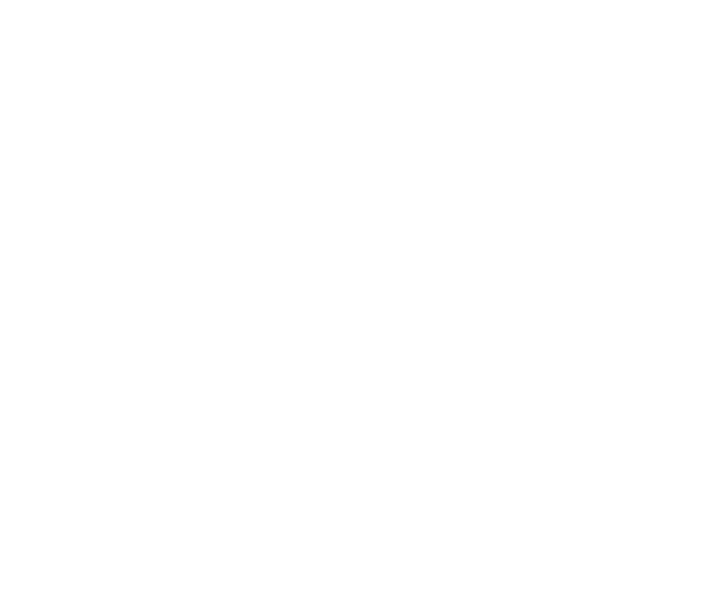
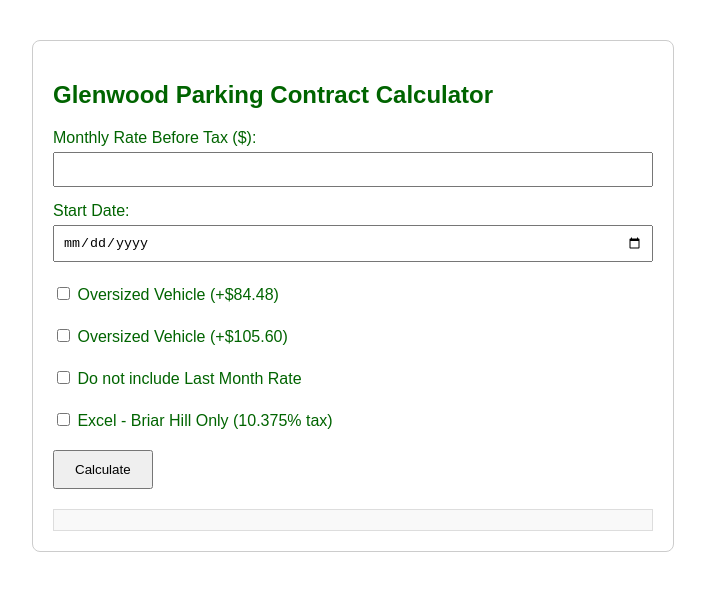
Before and after one commit to Mrrisaac/parking-calc, a plain HTML site: page index.html in a window 1280 px wide. Shown: the whole page, without its empty margins (287-992 px from the left). Drawn offline with Linux system fonts and the light colour scheme.

Commit message:
Update index.html

```diff
--- a/index.html
+++ b/index.html
@@ -3,11 +3,138 @@
 <head>
   <meta charset="UTF-8" />
   <meta name="viewport" content="width=device-width, initial-scale=1.0" />
-  <title>Glenwood Parking Contract Calculator</title>
+  <title>Parking Fee Calculator</title>
   <link rel="manifest" href="manifest.json">
   <meta name="theme-color" content="#ffffff" />
+  <style>
+    body {
+      font-family: Arial, sans-serif;
+      max-width: 600px;
+      margin: 40px auto;
+      padding: 20px;
+      border: 1px solid #ccc;
+      border-radius: 8px;
+      color: darkgreen;
+    }
+    label {
+      display: block;
+      margin-top: 15px;
+    }
+    input[type="number"], input[type="date"] {
+      width: 100%;
+      padding: 8px;
+      margin-top: 5px;
+      box-sizing: border-box;
+    }
+    input[type="checkbox"] {
+      margin-top: 10px;
+    }
+    button {
+      margin-top: 20px;
+      padding: 10px 20px;
+    }
+    .result {
+      margin-top: 20px;
+      padding: 10px;
+      background-color: #f9f9f9;
+      border: 1px solid #ddd;
+    }
+    table {
+      width: 100%;
+      border-collapse: collapse;
+      margin-top: 10px;
+    }
+    th, td {
+      text-align: left;
+      padding: 8px;
+      border-bottom: 1px solid #ddd;
+    }
+    th {
+      background-color: #f2f2f2;
+    }
+  </style>
 </head>
 <body>
-<!-- The full working HTML you have open now will be saved here (trimmed for size) -->
+  <h2>Glenwood Parking Contract Calculator</h2>
+  <label for="monthlyRate">Monthly Rate Before Tax ($):</label>
+  <input type="number" id="monthlyRate" step="0.01" />
+
+  <label for="startDate">Start Date:</label>
+  <input type="date" id="startDate" />
+
+  <label>
+    <input type="checkbox" id="oversized" onclick="toggleOther('oversizedPlus', this)" /> Oversized Vehicle (+$84.48)
+  </label>
+
+  <label>
+    <input type="checkbox" id="oversizedPlus" onclick="toggleOther('oversized', this)" /> Oversized Vehicle (+$105.60)
+  </label>
+
+  <label>
+    <input type="checkbox" id="excludeLastMonth" /> Do not include Last Month Rate
+  </label>
+
+  <label>
+    <input type="checkbox" id="useReducedTax" /> Excel - Briar Hill Only (10.375% tax)
+  </label>
+
+  <button onclick="calculateTotal()">Calculate</button>
+
+  <div class="result" id="result"></div>
+
+  <script>
+    function toggleOther(otherId, current) {
+      const other = document.getElementById(otherId);
+      if (current.checked) other.checked = false;
+    }
+
+    function calculateTotal() {
+      let monthlyRate = parseFloat(document.getElementById("monthlyRate").value);
+      const startDate = new Date(document.getElementById("startDate").value);
+      const isOversized = document.getElementById("oversized").checked;
+      const isOversizedPlus = document.getElementById("oversizedPlus").checked;
+      const excludeLastMonth = document.getElementById("excludeLastMonth").checked;
+      const useReducedTax = document.getElementById("useReducedTax").checked;
+
+      if (isNaN(monthlyRate) || isNaN(startDate.getTime())) {
+        document.getElementById("result").innerText = "Please enter valid inputs.";
+        return;
+      }
+
+      const oversizedCharge = (isOversized ? 84.48 : 0) + (isOversizedPlus ? 105.60 : 0);
+
+      const startDay = startDate.getDate();
+      const daysInMonth = 30;
+            const prorateDays = startDay === 1 ? 0 : (daysInMonth - startDay + 1);
+      const proratedAmount = ((monthlyRate + oversizedCharge) * prorateDays) / daysInMonth;
+      const lastMonthRate = excludeLastMonth ? 0 : monthlyRate;
+      const taxRate = useReducedTax ? 0.10375 : 0.18375;
+
+      const monthlyRateTaxedRaw = (monthlyRate + oversizedCharge) * (1 + taxRate);
+      const monthlyRateTaxed = Math.round(monthlyRateTaxedRaw).toFixed(2);
+      const proratedAmountTaxedRaw = proratedAmount * (1 + taxRate);
+      const proratedAmountTaxed = proratedAmountTaxedRaw > 0 ? proratedAmountTaxedRaw.toFixed(2) : '0.00';
+      const lastMonthRateTaxedRaw = (lastMonthRate + oversizedCharge) * (1 + taxRate);
+      const lastMonthRateTaxed = Math.round(lastMonthRateTaxedRaw).toFixed(2);
+
+      const totalWithTax = (
+        (startDay === 1 ? monthlyRateTaxedRaw : 0) +
+        proratedAmountTaxedRaw +
+        lastMonthRateTaxedRaw
+      ).toFixed(2);
+
+      document.getElementById("result").innerHTML = `
+        <strong>Summary:</strong>
+        <table>
+          <tr><th>Description</th><th>Pre-Tax</th><th>With Tax</th></tr>
+          <tr><td>Monthly Rate</td><td>$${monthlyRate.toFixed(2)}</td><td>$${monthlyRateTaxed}</td></tr>
+          <tr><td>Last Month Rate</td><td>$${lastMonthRate.toFixed(2)}</td><td>$${lastMonthRateTaxed}</td></tr>
+          ${prorateDays > 0 ? `<tr><td>Prorated Amount</td><td>$${proratedAmount.toFixed(2)}</td><td>$${proratedAmountTaxed}</td></tr>` : ``}
+          <tr><td>Oversized Charges</td><td>$${oversizedCharge.toFixed(2)}</td><td>$${Math.round(oversizedCharge * (1 + taxRate))}</td></tr>
+        </table>
+        <strong>Total with Tax (${(taxRate * 100).toFixed(3)}%): $${totalWithTax}</strong>
+      `;
+    }
+  </script>
 </body>
 </html>
```
